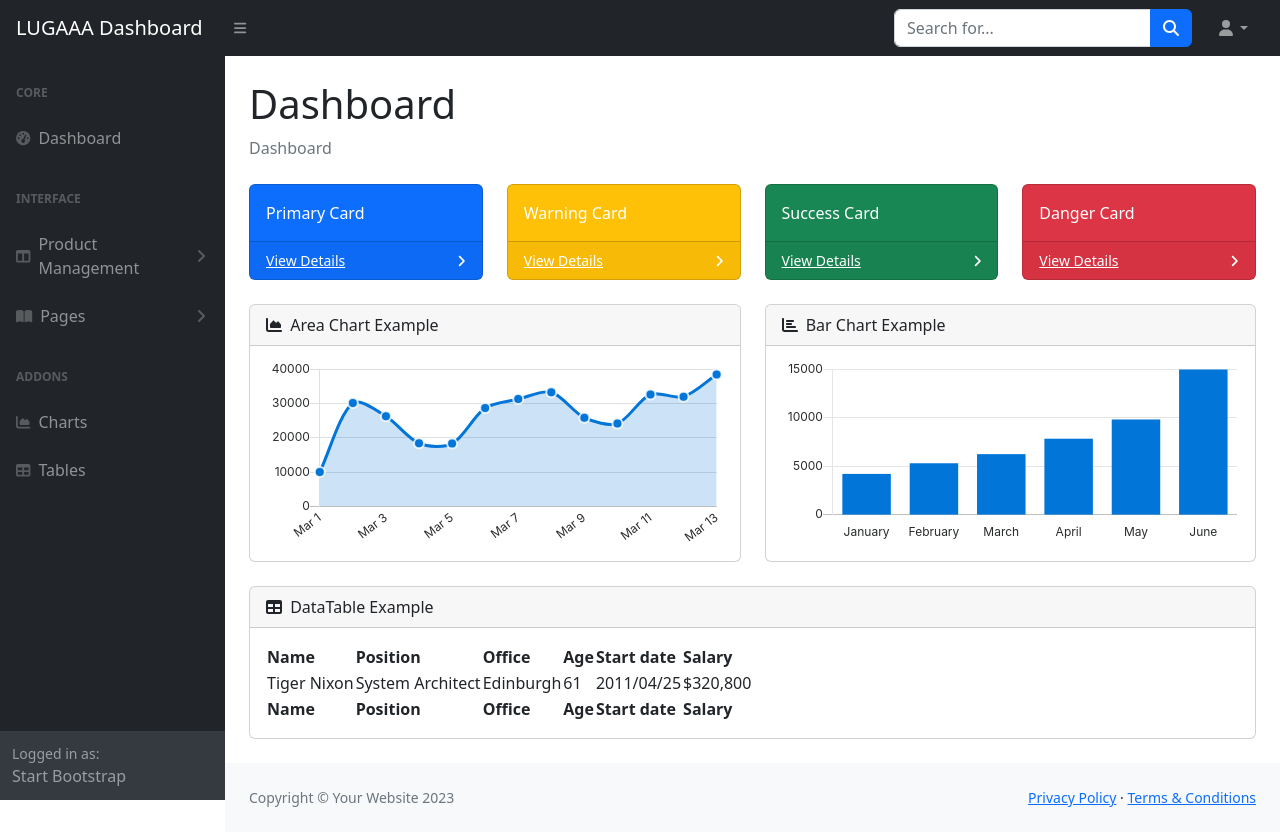
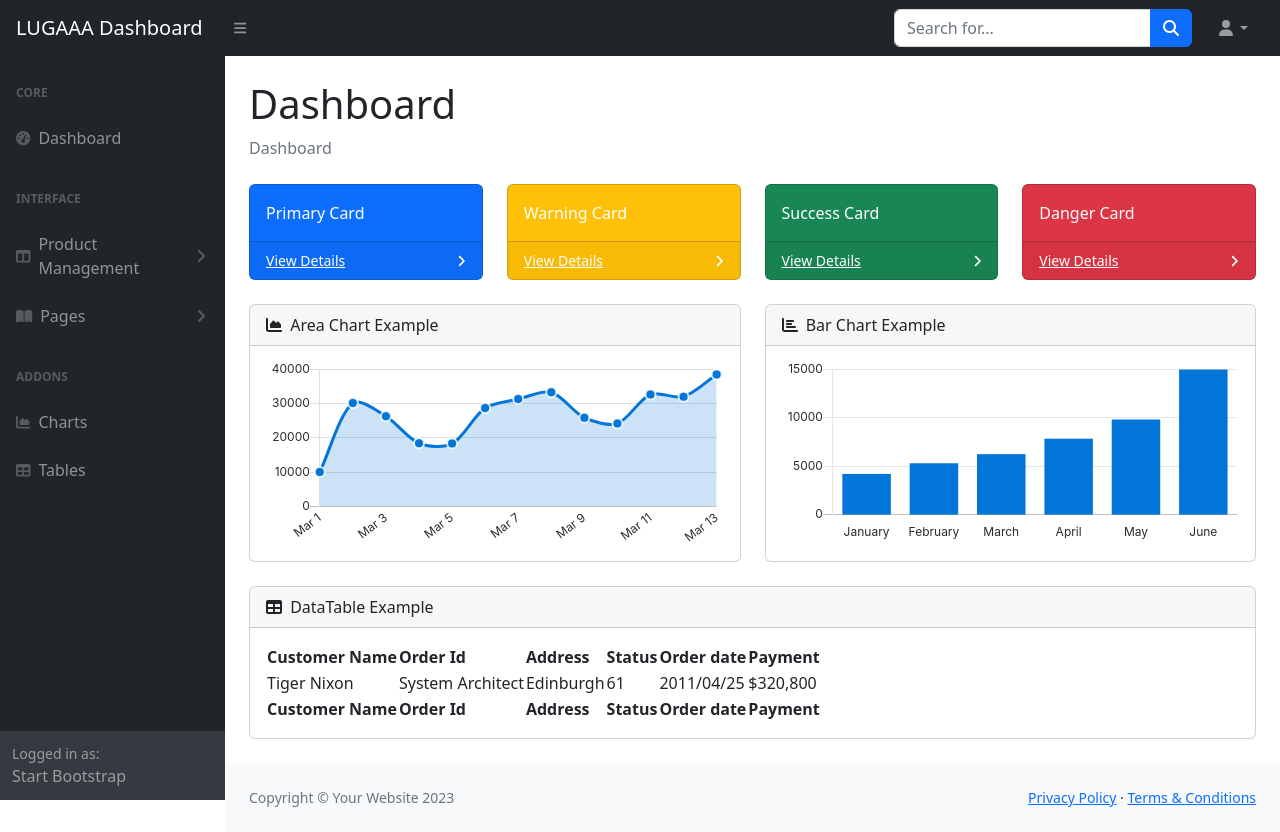
Before and after one commit to AnishRM-ai/EcommerceWebsiteIn-Django, a Django app: page /admin_dashboard/ in a window 1280 px wide. Run offline with Django 5.2, Linux system fonts and the light colour scheme; some libraries are stand-ins or nearby versions.

```diff
--- a/admin_dashboard/templates/dashboard.html
+++ b/admin_dashboard/templates/dashboard.html
@@ -147,22 +147,22 @@
                         <table id="datatablesSimple">
                             <thead>
                                 <tr>
-                                    <th>Name</th>
-                                    <th>Position</th>
-                                    <th>Office</th>
-                                    <th>Age</th>
-                                    <th>Start date</th>
-                                    <th>Salary</th>
+                                    <th>Customer Name</th>
+                                    <th>Order Id</th>
+                                    <th>Address</th>
+                                    <th>Status</th>
+                                    <th>Order date</th>
+                                    <th>Payment</th>
                                 </tr>
                             </thead>
                             <tfoot>
                                 <tr>
-                                    <th>Name</th>
-                                    <th>Position</th>
-                                    <th>Office</th>
-                                    <th>Age</th>
-                                    <th>Start date</th>
-                                    <th>Salary</th>
+                                    <th>Customer Name</th>
+                                    <th>Order Id</th>
+                                    <th>Address</th>
+                                    <th>Status</th>
+                                    <th>Order date</th>
+                                    <th>Payment</th>
                                 </tr>
                             </tfoot>
                             <tbody>
```
Also changed, not shown: db.sqlite3, media/uploads/category/blah.jpg (added), media/uploads/category/download_3.jpg (added), media/uploads/category/download_4.jpg (added), media/uploads/category/pan.jpg (added), media/uploads/category/skirt.jpg (added), media/uploads/category/top.jpg (added), media/uploads/product/leather_wnjpdRl.jpg (added).
